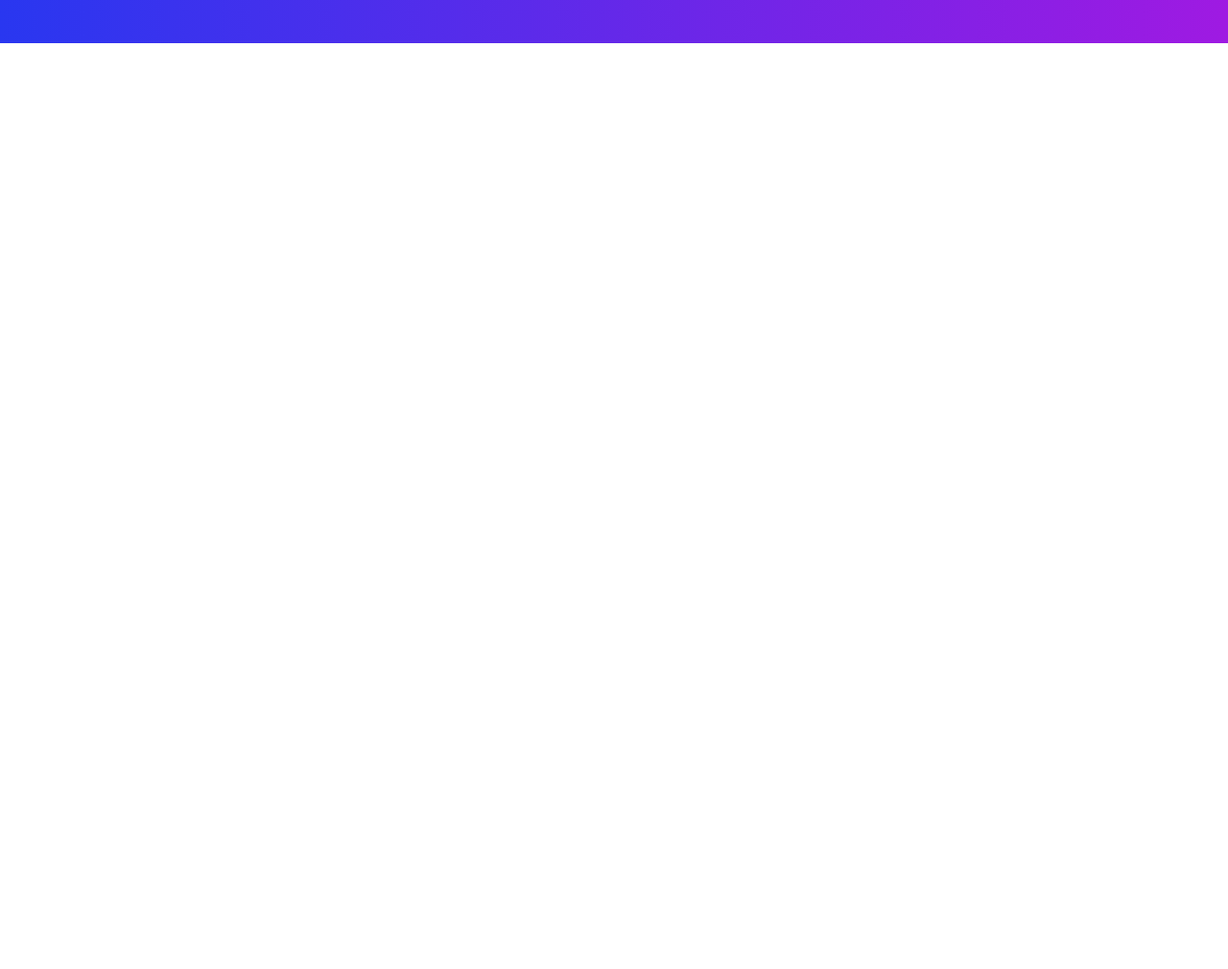
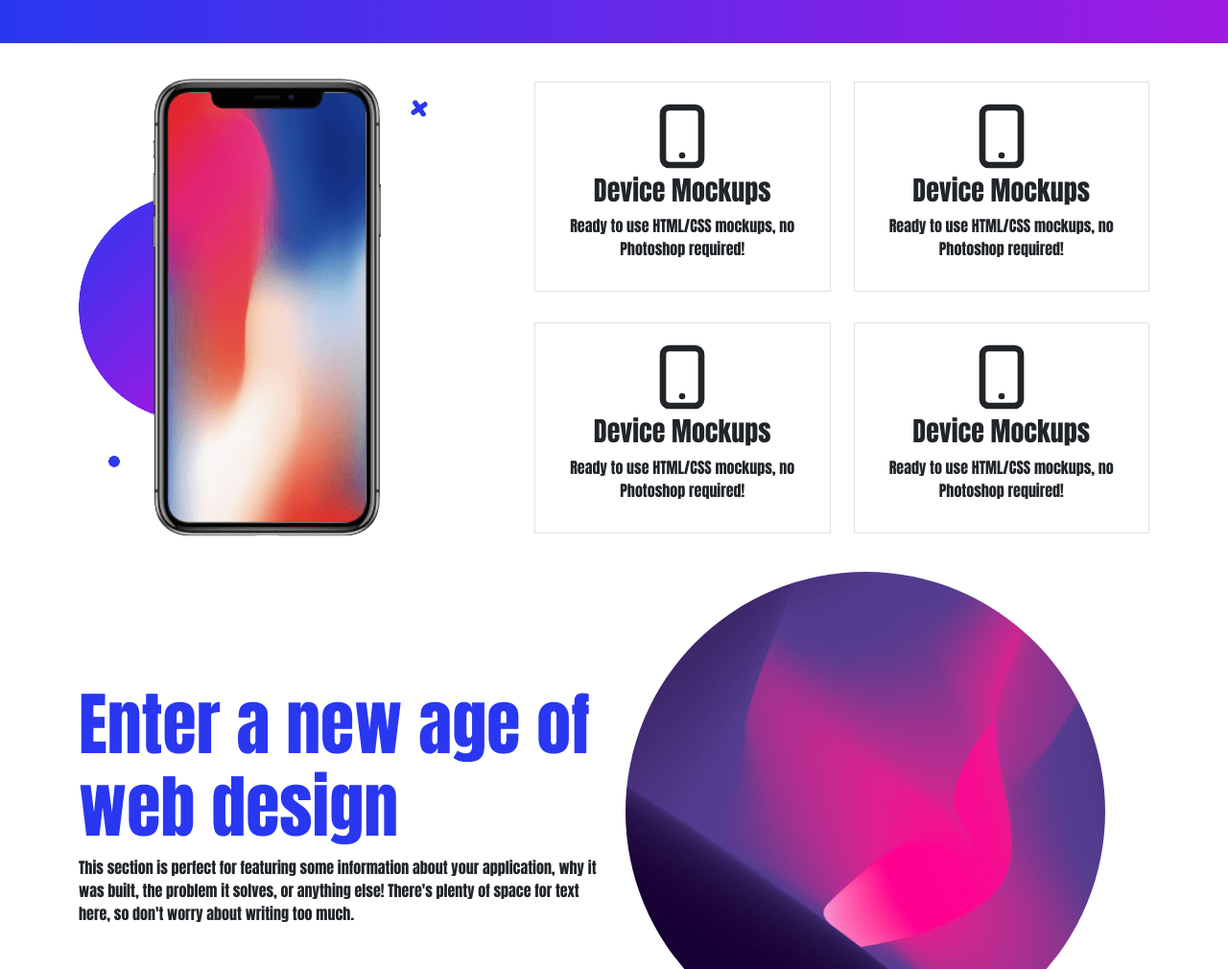
Before and after one commit to parijulislam100/boosttrap-conceptual, a plain HTML site: page start.html in a window 1280 px wide. Shown: the part 782-1792 px from the top of the page at 96% size. Before the commit the page ends 827 px from the top, so only its background shows below. Drawn offline with nearby package versions, Linux system fonts and the light colour scheme.

Commit message:
boosttrap conceptual added

```diff
--- a/start.css
+++ b/start.css
@@ -15,3 +15,14 @@ body{
 .navigation-bar{
     height: 80px;
 }
+.stop{
+    background-image:url(img/background.png);
+    height: 100vh;
+    background-repeat: no-repeat;
+    background-size:cover;
+    background-color: rgba(0, 0, 0, 0.5);
+    background-blend-mode:overlay;
+}
+.app{
+    background-color: #0dcaf0;
+}
--- a/start.html
+++ b/start.html
@@ -9,7 +9,7 @@
     <link rel="stylesheet" href="./start.css">
 </head>
 <body>
-    <header class="navigation-bar py-2 ">
+    <header class="navigation-bar py-2">
       <nav class="navbar navbar-expand-lg navbar-light bg-light shadow">
         <div class="container">
           <a class="navbar-brand" href="#">Navbar</a>
@@ -67,8 +67,96 @@
                </div>
             </div>
         </section>
-      </main>
+        <section class="my-4">
+            <div class="container">
+              <div class="row">
+                <div class="col-md-5">
+                    <div class="d-flex align-items-center h-100">
+                      <img src="img/phone.png" alt="">
+                    </div>
+                </div>
+                <div class="col-md-7">
+                    <div class="row">
+                      <div class="col-md-6">
+                          <div class="text-center border my-3 p-3">
+                            <svg xmlns="http://www.w3.org/2000/svg" width="80" fill="none" viewBox="0 0 24 24" stroke="currentColor" stroke-width="2">
+                              <path stroke-linecap="round" stroke-linejoin="round" d="M12 18h.01M8 21h8a2 2 0 002-2V5a2 2 0 00-2-2H8a2 2 0 00-2 2v14a2 2 0 002 2z" />
+                            </svg>
+                            <h3 class="text-center">Device Mockups</h3>
+                            <p class="text-center">Ready to use HTML/CSS mockups, no Photoshop required!</p>
+                          </div>
+                      </div>
+                      <div class="col-md-6">
+                        <div class="text-center border my-3 p-3">
+                          <svg xmlns="http://www.w3.org/2000/svg" width="80" fill="none" viewBox="0 0 24 24" stroke="currentColor" stroke-width="2">
+                            <path stroke-linecap="round" stroke-linejoin="round" d="M12 18h.01M8 21h8a2 2 0 002-2V5a2 2 0 00-2-2H8a2 2 0 00-2 2v14a2 2 0 002 2z" />
+                          </svg>
+                          <h3 class="text-center">Device Mockups</h3>
+                          <p class="text-center">Ready to use HTML/CSS mockups, no Photoshop required!</p>
+                        </div>
+                      </div>
+                      <div class="col-md-6">
+                        <div class="text-center border my-3 p-3">
+                          <svg xmlns="http://www.w3.org/2000/svg" width="80" fill="none" viewBox="0 0 24 24" stroke="currentColor" stroke-width="2">
+                            <path stroke-linecap="round" stroke-linejoin="round" d="M12 18h.01M8 21h8a2 2 0 002-2V5a2 2 0 00-2-2H8a2 2 0 00-2 2v14a2 2 0 002 2z" />
+                          </svg>
+                          <h3 class="text-center">Device Mockups</h3>
+                          <p class="text-center">Ready to use HTML/CSS mockups, no Photoshop required!</p>
+                        </div>
+                      </div>
+                      <div class="col-md-6">
+                        <div class="text-center border my-3 p-3">
+                          <svg xmlns="http://www.w3.org/2000/svg" width="80" fill="none" viewBox="0 0 24 24" stroke="currentColor" stroke-width="2">
+                            <path stroke-linecap="round" stroke-linejoin="round" d="M12 18h.01M8 21h8a2 2 0 002-2V5a2 2 0 00-2-2H8a2 2 0 00-2 2v14a2 2 0 002 2z" />
+                          </svg>
+                          <h3 class="text-center">Device Mockups</h3>
+                          <p class="text-center">Ready to use HTML/CSS mockups, no Photoshop required!</p>
+                        </div>
+                      </div>
+                    </div>
+                </div>
+              </div>
+            </div>
+        </section>
+        <section>
+          <div class="container">
+            <div class="row">
+              <div class="col-md-6">
+                <div class="d-flex flex-column justify-content-center h-100">
+                  <h1 class="text-bg display-2">Enter a new age of web design</h1>
+                  <p>
+                    This section is perfect for featuring some information about your application, why it was built, the problem it solves, or anything else! There's plenty of space for text here, so don't worry about writing too much.
+                  </p>
+                </div>
+              </div>
+              <div class="col-md-6">
+                <img class="rounded-circle img-fluid" src="img/web-design.png " alt="">
+              </div>
+            </div>
+          </div>
+        </section>
+        <!-- stop-writting  -->
+        <section class="stop">
+            <div class="container h-100">
+              <div class="d-flex flex-column justify-content-center h-100 align-items-start">
+                <h1 class="text-white display-2">Stop waiting. Start building.</h1>
+            <a href="" class="btn btn-outline-light rounded-pill px-4 py-3">Download for free</a>
+              </div>
+            </div>
+        </section>
+        <section class="">
+          <div class="app d-flex flex-column align-items-center justify-content-center py-5">
+            <h2 class="py-3">Get the app now!</h2>
+            <div >
+              <img src="img/app-store.png" alt="">
+              <img src="img/google-play.png" alt="">
+            </div>
+          </div>
+        </section>
     </main>
+    <footer>
+      <h3 class="text-center custom-btn-gradient py-2"> &copy; Your Website 2021. All Rights Reserved.</h3>
+    </footer>
     <script src="https://cdn.jsdelivr.net/npm/bootstrap@5.1.3/dist/js/bootstrap.bundle.min.js" integrity="sha384-ka7Sk0Gln4gmtz2MlQnikT1wXgYsOg+OMhuP+IlRH9sENBO0LRn5q+8nbTov4+1p" crossorigin="anonymous"></script>
 </body>
 </html>
```
Also changed, not shown: index.html (+3 -1 lines).
